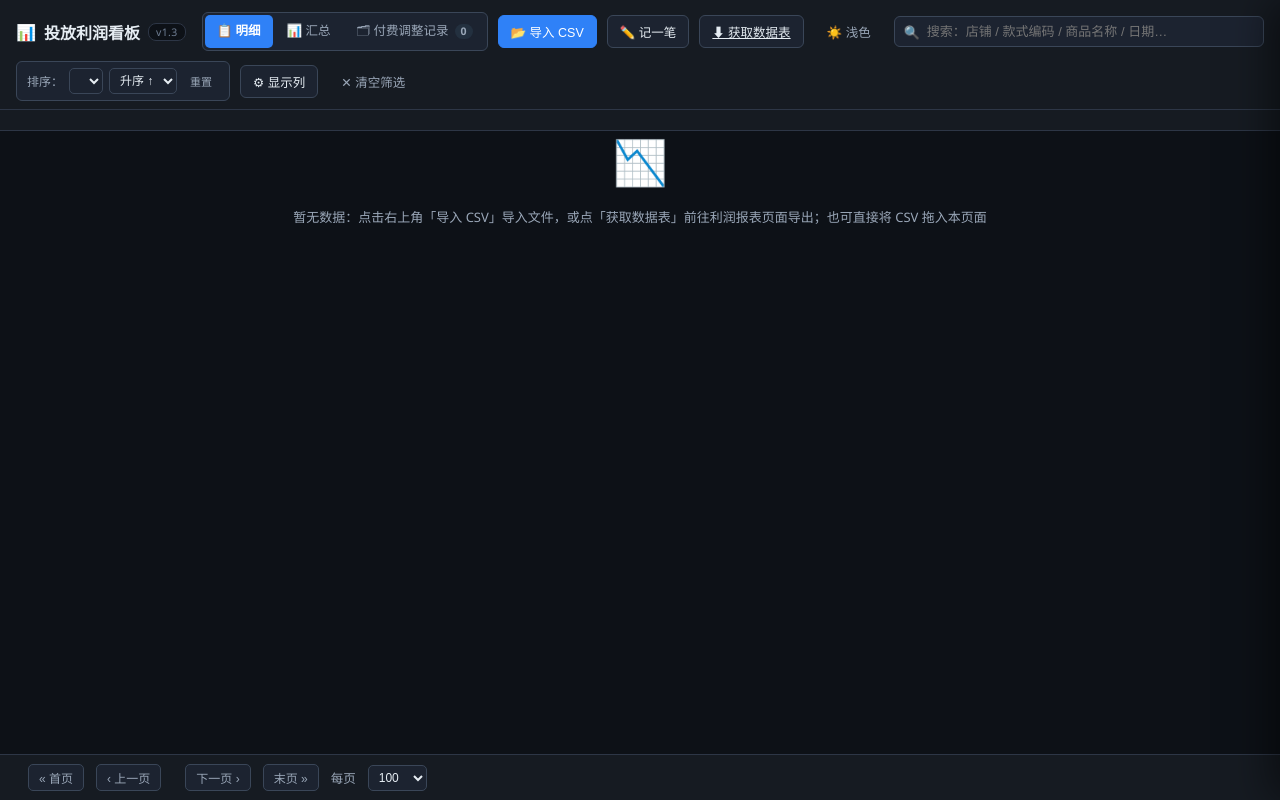
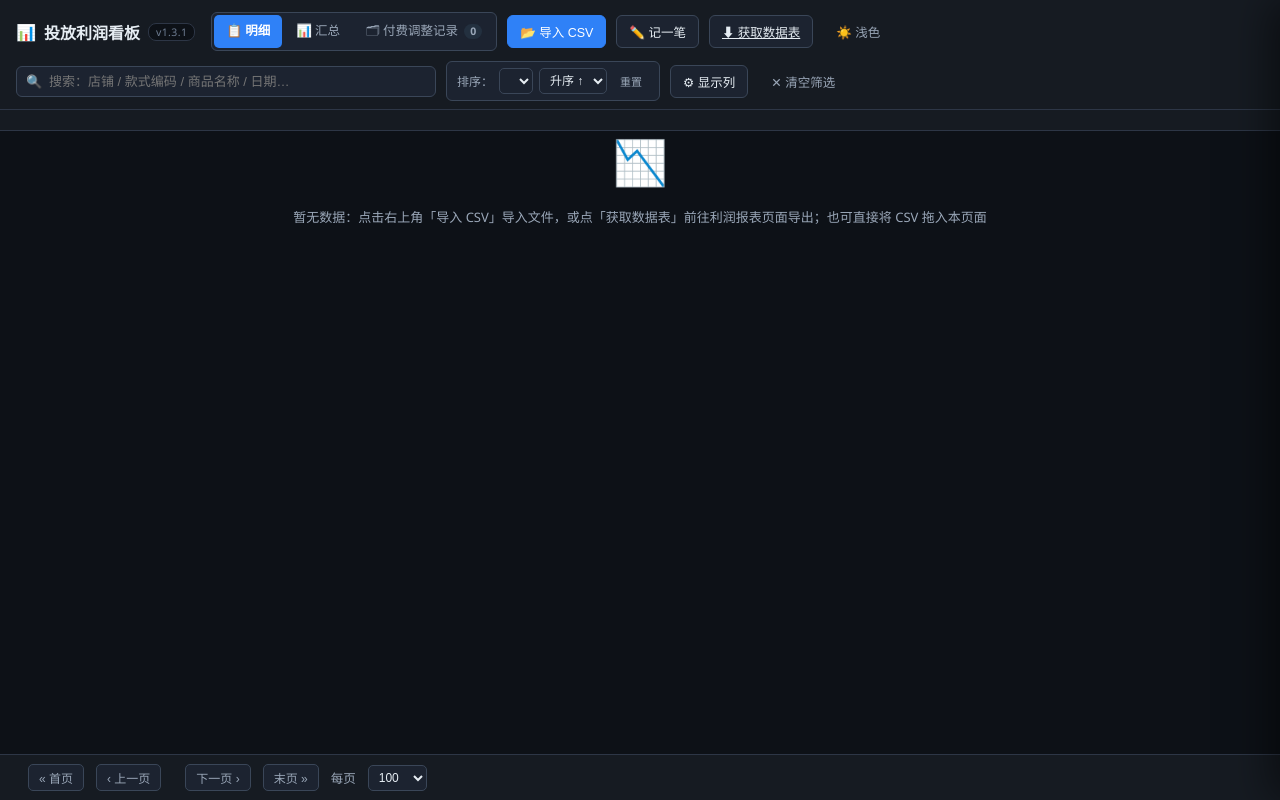
Before and after one commit to adolfsu/ad-ledger, a plain HTML site: page index.html in a window 1280 px wide. Both pictures are taken after a click on the element "📋 明细". Drawn offline with Linux system fonts and the light colour scheme.

Commit message:
Add files via upload

```diff
--- a/index.html
+++ b/index.html
@@ -38,6 +38,11 @@ body{background:var(--bg);color:var(--text);font-family:"Segoe UI","Microsoft Ya
 /* ===== 顶栏 ===== */
 .topbar{padding:12px 16px 8px;display:flex;flex-wrap:wrap;gap:10px;align-items:center;background:var(--panel);border-bottom:1px solid var(--border)}
 .topbar h1{font-size:16px;font-weight:600;margin-right:6px;display:flex;align-items:center;gap:8px}
+/* 搜索/排序/显示列/清空筛选 只服务明细页：切到汇总、付费调整记录时收起 */
+.topbar.donly-hide .donly{display:none}
+/* 明细页工具组：搜索/排序/显示列/清空筛选 作为一整组，窄屏时整组换行而不是散开 */
+.detailtools{display:flex;align-items:center;gap:10px;flex:1 1 560px;min-width:0;flex-wrap:wrap}
+.detailtools .searchbox{flex:1 1 220px;min-width:180px;max-width:420px}
 .topbar h1 .logo{color:var(--accent)}
 /* 版本徽章：只在 h1 里改这一个地方，title 写更新日期 */
 .topbar h1 .ver{font-size:10.5px;font-weight:500;color:var(--text3);background:var(--bg);border:1px solid var(--border);border-radius:8px;padding:1px 7px;letter-spacing:.4px;cursor:default}
@@ -410,8 +415,8 @@ tbody tr.has-adj>td:first-child{box-shadow:inset 2px 0 0 var(--amber)}
 </head>
 <body>
 
-<div class="topbar">
-  <h1><span class="logo">📊</span>投放利润看板<span class="ver" id="verBadge" title="2026-11-13 移除产品字段；台账改名并支持店铺多选">v1.3</span></h1>
+<div class="topbar" id="topbar">
+  <h1><span class="logo">📊</span>投放利润看板<span class="ver" id="verBadge" title="2026-11-13 顶栏搜索/排序/显示列仅明细页显示">v1.3.1</span></h1>
   <div class="viewtabs" id="viewTabs">
     <span class="vtab on" data-view="detail">📋 明细</span>
     <span class="vtab" data-view="sum">📊 汇总</span>
@@ -421,6 +426,7 @@ tbody tr.has-adj>td:first-child{box-shadow:inset 2px 0 0 var(--amber)}
   <button class="btn" id="btnNewRec" title="新增一条投放调整记录">✏️ 记一笔</button>
   <a class="btn" href="https://ss.erp321.com/profit-report/goods-profit" target="_blank" rel="noopener" title="打开利润报表页面导出数据">⬇ 获取数据表</a>
   <button class="btn ghost" id="themeBtn" title="切换深色/浅色主题">☀️ 浅色</button>
+  <div class="detailtools donly" id="detailTools">
     <div class="searchbox">
       <span class="icon">🔍</span>
       <input id="searchInput" type="text" placeholder="搜索：店铺 / 款式编码 / 商品名称 / 日期…">
@@ -433,6 +439,7 @@ tbody tr.has-adj>td:first-child{box-shadow:inset 2px 0 0 var(--amber)}
     <button class="btn" id="btnCols">⚙ 显示列</button>
     <button class="btn ghost" id="btnClearFilter">✕ 清空筛选</button>
     <div class="chips" id="filterChips"></div>
+  </div>
 </div>
 
 <div class="stats" id="statsBar"></div>
@@ -1228,8 +1235,15 @@ function calcRoi(amount,ad,profit){
   return (isNaN(rate)||rate<=0)?NaN:Math.round(1/rate*100)/100;
 }
 
+/* 顶栏控件按页显隐：document 级搜索/排序/显示列/清空筛选 仅在明细页有意义 */
+function paintTopbarMode(v){
+  const tb=$("topbar"); if(tb) tb.classList.toggle("donly-hide", v!=="detail");
+  if(v!=="detail"){ hideColPop(); const cp=document.getElementById("colPop"); if(cp) cp.style.display="none"; }
+}
+
 function switchView(v){
   viewMode=v;
+  paintTopbarMode(v);
   document.querySelectorAll("#viewTabs .vtab").forEach(t=>t.classList.toggle("on",t.dataset.view===v));
   const detail=v==="detail";
   $("statsBar").classList.toggle("hidden",!detail);
@@ -2929,6 +2943,7 @@ const __switchView=switchView;
 switchView=function(v){
   if(v==="ledger"){
     viewMode="ledger";
+    paintTopbarMode("ledger");
     document.querySelectorAll("#viewTabs .vtab").forEach(t=>t.classList.toggle("on",t.dataset.view==="ledger"));
     ["statsBar","tableWrap","pager","sumWrap","dateCtrl","dateSumTableWrap"].forEach(id=>{ const n=el(id); if(n) n.classList.add("hidden"); });
     el("ledgerWrap").classList.remove("hidden");
```
Lines whose indentation alone changed are shown as unchanged.
